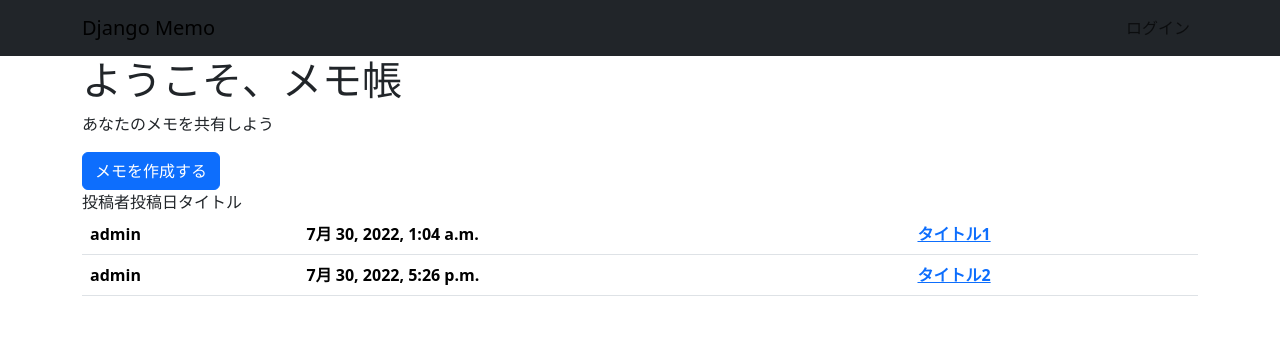
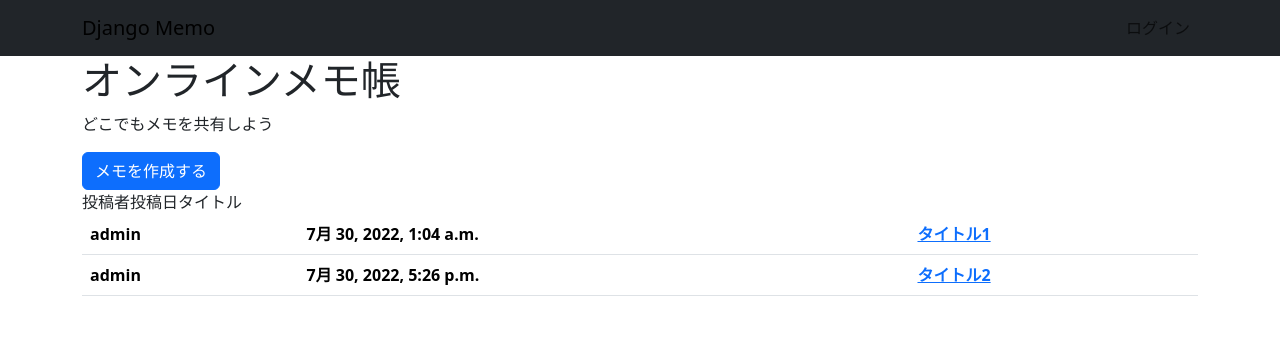
Before and after one commit to shu2-bot/app_memo, a Django app: page /memo/ in a window 1280 px wide. Shown: the top 356 px of the page. Run offline with Django 3.2, Linux system fonts and the light colour scheme; data comes from the database, SQL or seed files in the repository; lists and menus that the app fills with data are empty; some libraries are stand-ins or nearby versions.

Commit message:
memo/templates/top.htmlのタイトル変更

```diff
--- a/memo/templates/top.html
+++ b/memo/templates/top.html
@@ -3,8 +3,8 @@
 {% block main %}
 
     <div class="welcome">
-        <h1>ようこそ、メモ帳</h1>
-        <p>あなたのメモを共有しよう</p>
+        <h1>オンラインメモ帳</h1>
+        <p>どこでもメモを共有しよう</p>
         <a class="btn btn-primary" href="{% url 'memo_new' %}">メモを作成する</a>
     </div>
 
```
